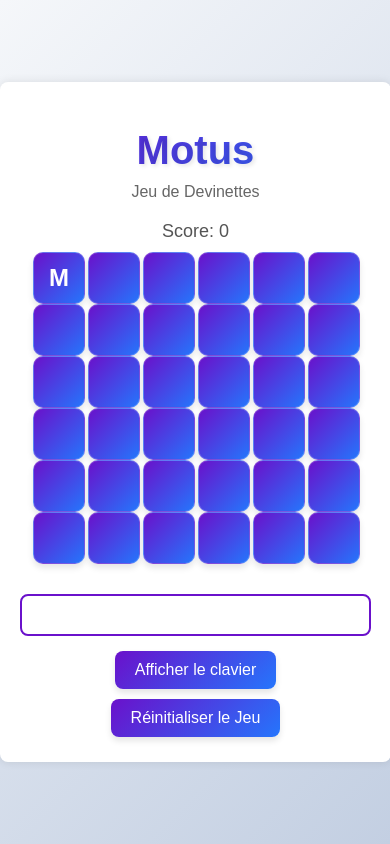
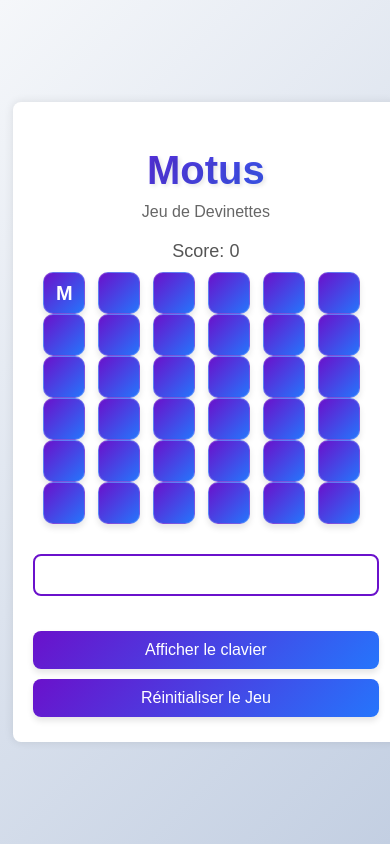
Before and after one commit to rickyorthegoodlife/MotusKeyboard, a React (Vite) app: page / in a window 390 px wide. Built offline with nearby package versions, Linux system fonts and the light colour scheme.

Commit message:
Mise à jour du projet

```diff
--- a/src/App.css
+++ b/src/App.css
@@ -102,6 +102,14 @@ input[type='text']:focus {
   outline: none;
 }
 
+.button-container {
+  display: flex;
+  justify-content: space-between;
+  width: 100%;
+  margin-top: 20px;
+  padding: 0 10px;
+}
+
 button {
   padding: 10px 20px;
   font-size: 16px;
@@ -113,6 +121,8 @@ button {
   transition: background-color 0.3s, transform 0.2s;
   margin: 5px;
   box-shadow: 0 4px 6px rgba(0, 0, 0, 0.1);
+  flex: 1;
+  max-width: 48%;
 }
 
 button:hover {
@@ -159,6 +169,7 @@ button:hover {
   align-items: center;
   margin-top: 20px;
   width: 100%;
+  padding: 0 15px;
 }
 
 .keyboard-row {
@@ -169,8 +180,8 @@ button:hover {
 }
 
 .key {
-  padding: 15px;
-  font-size: 18px;
+  padding: 13px;
+  font-size: 16px;
   cursor: pointer;
   border: none;
   border-radius: 8px;
@@ -180,7 +191,7 @@ button:hover {
   margin: 2px;
   box-shadow: 0 4px 6px rgba(0, 0, 0, 0.1);
   flex: 1;
-  max-width: 60px;
+  max-width: 56px;
 }
 
 .key:hover {
@@ -191,9 +202,46 @@ button:hover {
 .key.special {
   background: linear-gradient(135deg, #ff6b6b, #ff416c);
   flex: 2;
-  max-width: 120px;
+  max-width: 112px;
 }
 
 .key.special:hover {
   background: linear-gradient(135deg, #ff416c, #ff6b6b);
 }
+
+@media (max-width: 600px) {
+  .game-container {
+    width: 95%;
+    padding: 20px;
+  }
+
+  .cell {
+    width: 40px;
+    height: 40px;
+    font-size: 20px;
+  }
+
+  .key {
+    padding: 8px;
+    font-size: 14px;
+    max-width: 46px;
+  }
+
+  .key.special {
+    max-width: 92px;
+  }
+
+  .button-container {
+    flex-direction: column;
+    padding: 0;
+  }
+
+  button {
+    max-width: 100%;
+    margin: 5px 0;
+  }
+
+  .keyboard {
+    padding: 0;
+  }
+}
--- a/src/App.jsx
+++ b/src/App.jsx
@@ -14,8 +14,10 @@ function App() {
   const inputRef = useRef(null);
 
   useEffect(() => {
+    if (!showKeyboard && inputRef.current) {
       inputRef.current.focus();
-  }, [showPopup]);
+    }
+  }, [showKeyboard]);
 
   useEffect(() => {
     if (currentAttempt === 6 && !showPopup) {
@@ -36,9 +38,11 @@ function App() {
     const value = e.target.value.toUpperCase();
      if (value.length <= 6) {
             setInput(value);
-      const newGuesses = [...guesses];
+            setGuesses((prevGuesses) => {
+                const newGuesses = [...prevGuesses];
                 newGuesses[currentAttempt] = value;
-      setGuesses(newGuesses);
+                return newGuesses;
+            });
         }
   };
 
@@ -98,7 +102,10 @@ function App() {
     setCurrentAttempt(0);
     setInput('');
     setShowPopup(false);
+
+    if (!showKeyboard && inputRef.current) {
       inputRef.current.focus();
+    }
 
     // Reset all cells to blue
     document.querySelectorAll('.cell').forEach(cell => {
@@ -132,25 +139,31 @@ function App() {
         targetWordArray[targetWordArray.indexOf(letter)] = null; // Mark as used
       }
     });
-
     return feedback;
   };
 
  const handleKeyboardClick = (letter) => {
         if (input.length < 6) {
-      setInput(input + letter);
-      const newGuesses = [...guesses];
-      newGuesses[currentAttempt] = input + letter;
-      setGuesses(newGuesses);
+            const new_input = input + letter;
+            setInput(new_input);
+            setGuesses((prevGuesses) => {
+                const newGuesses = [...prevGuesses];
+                newGuesses[currentAttempt] = new_input;
+                return newGuesses;
+            });
         }
     };
 
   const handleBackspace = () => {
     if (input.length > 0) {
-      setInput(input.slice(0, -1));
-      const newGuesses = [...guesses];
-      newGuesses[currentAttempt] = input.slice(0, -1);
-      setGuesses(newGuesses);
+      const new_input = input.slice(0, -1);
+      setInput(new_input);
+
+      setGuesses((prevGuesses) => {
+        const newGuesses = [...prevGuesses];
+        newGuesses[currentAttempt] = new_input;
+        return newGuesses;
+      });
     }
   };
 
@@ -170,7 +183,17 @@ function App() {
       <div className="grid">
         {guesses.map((guess, attemptIndex) => (
           <div key={attemptIndex} className="row">
-            {Array.from({ length: 6 }).map((_, letterIndex) => (
+            {Array.from({ length: 6 }).map((_, letterIndex) => {
+              let displayLetter = '';
+                if (attemptIndex > 0 && attemptIndex === currentAttempt && letterIndex === 0) {
+                    displayLetter = input[0] || targetWord[0];
+                } else if (attemptIndex === 0 && letterIndex === 0) {
+                    displayLetter = targetWord[0];
+                }
+                else if (guess) {
+                    displayLetter = guess[letterIndex] || '';
+                }
+              return (
                 <span
                   key={letterIndex}
                   className={`cell ${
@@ -179,11 +202,10 @@ function App() {
                       : ''
                   }`}
                 >
-                {attemptIndex === 0 && letterIndex === 0
-                  ? targetWord[0]
-                  : guess[letterIndex] || ''}
+                  {displayLetter}
                 </span>
-            ))}
+              );
+            })}
           </div>
         ))}
       </div>
@@ -197,9 +219,12 @@ function App() {
           maxLength={6}
         />
       )}
+      <div className="button-container">
         <button onClick={toggleKeyboard}>
           {showKeyboard ? 'Afficher la zone de saisie' : 'Afficher le clavier'}
         </button>
+        <button onClick={resetGameAndScore}>Réinitialiser le Jeu</button>
+      </div>
       {showKeyboard && (
         <div className="keyboard">
           <div className="keyboard-row">
@@ -243,8 +268,6 @@ function App() {
           </div>
         </div>
       )}
-      <button onClick={resetGameAndScore}>Réinitialiser le Jeu</button>
-
       {showPopup && (
         <div className="popup" onKeyPress={handleKeyPress}>
           <div className="popup-content">
```
Also changed, not shown: 5 other files (tests, documents, lock files or other folders). Lines whose indentation alone changed are shown as unchanged.
